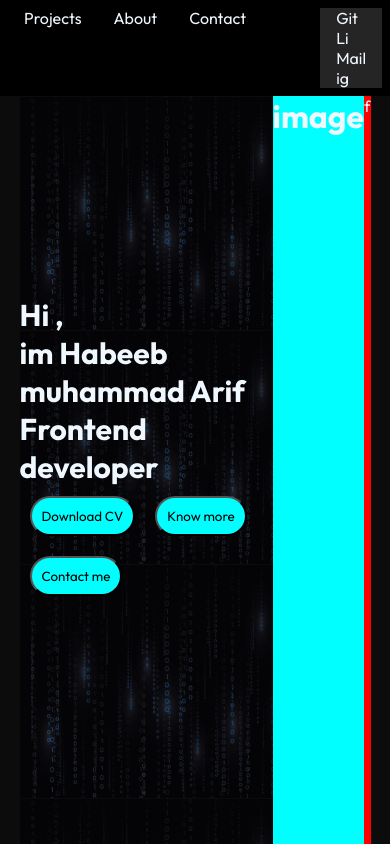
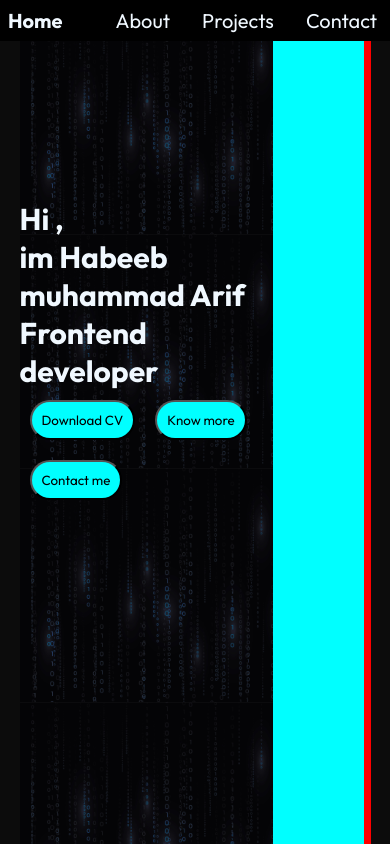
Before and after one commit to Habeeb8136/my-portfolio, a React (Create React App) app: page / in a window 390 px wide. Shown: the top 844 px of the page. Built offline with nearby package versions, Linux system fonts and the light colour scheme.

Commit message:
changed order

```diff
--- a/src/Components/Navbar/Navbar.css
+++ b/src/Components/Navbar/Navbar.css
@@ -1,12 +1,17 @@
 .navContainer{
     display: flex;
-    justify-content:space-between   ;
+    justify-content:space-around;
     padding: 0.5rem;
     background-color: black;
+    font-size: 22px;
+    position: fixed;
+    width: 100%;
 }
 
 .navLinks{
     display: flex;
+    position: relative;
+    right:-3%
 }
 .navLinks li ,.connect li{
     padding-inline: 1rem;
@@ -16,8 +21,10 @@
 display: flex;
 }
 .navLinks li:hover{
-    color: red;
+    color: black;
     cursor: pointer;
+    box-shadow: 3px 3px 2px rgb(255, 0, 0);
+    background-color: aqua;
 }
 
 @media screen and (max-width: 600px) {
@@ -31,16 +38,15 @@ display: flex;
     }
   }
   @media screen and (max-width: 600px) {
-    .navHome{
+    .connect{
         position: absolute;
         scale: 0;
     }
 
   }
   @media screen and (max-width: 450px){
-    .connect {
-        display: flex;
-        flex-direction: column;
-        background-color: rgb(37, 37, 37);
-      }
+    .navContainer{
+        font-size: 20px;
+        justify-content: space-between;
+    }
   }
--- a/src/Components/Navbar/Navbar.js
+++ b/src/Components/Navbar/Navbar.js
@@ -3,20 +3,20 @@ import './Navbar.css'
 const Navbar = () => {
     return (
         <div className='navContainer'>
-          <div className='navHome'><h4>Habeeb Muhammad Arif</h4></div>
+          <div className='navHome'><h4>Home</h4></div>
           <ul className='navLinks'>
+            <li>About</li>
             <li>Projects</li>
-            <li>About</li>
             <li>Contact</li>
           </ul>
 
           <ul className='connect'>
-          <li>Git</li>
-          <li>Li</li>
-          <li>Mail</li>
-          <li>ig</li>
+           <li>Git</li>
+           <li>Li</li>
+           <li>Mail</li>
+           <li>ig</li>
+          </ul>
 
-          </ul>
         </div>
     );
 }
```
